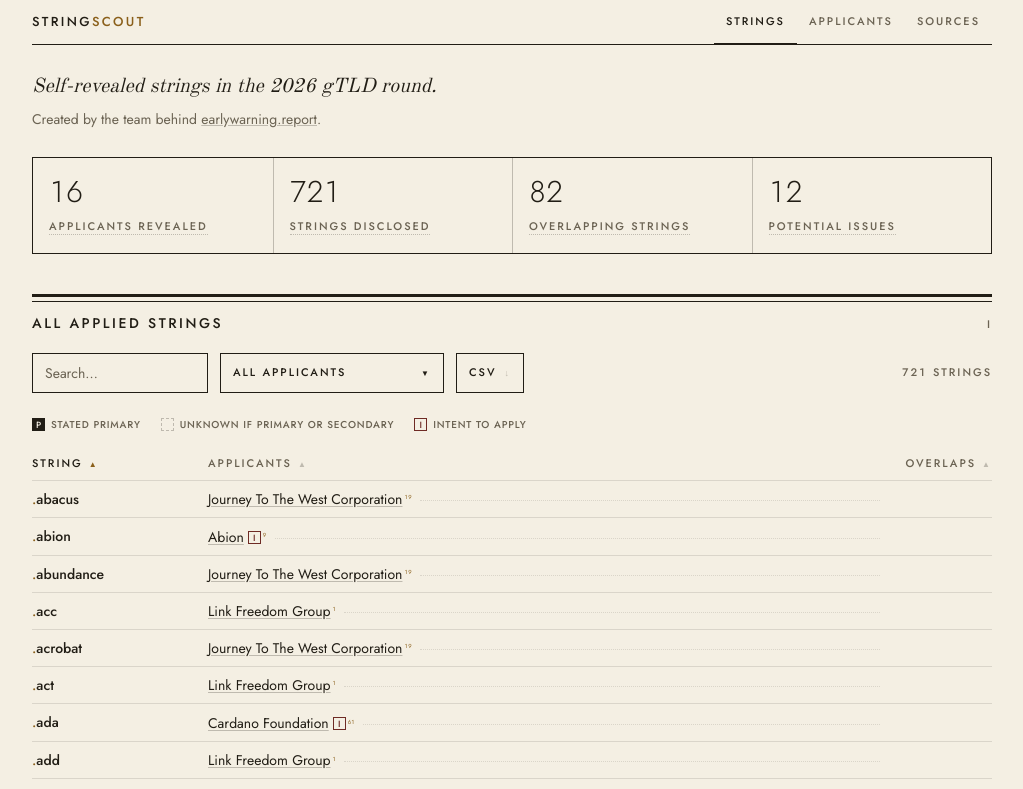
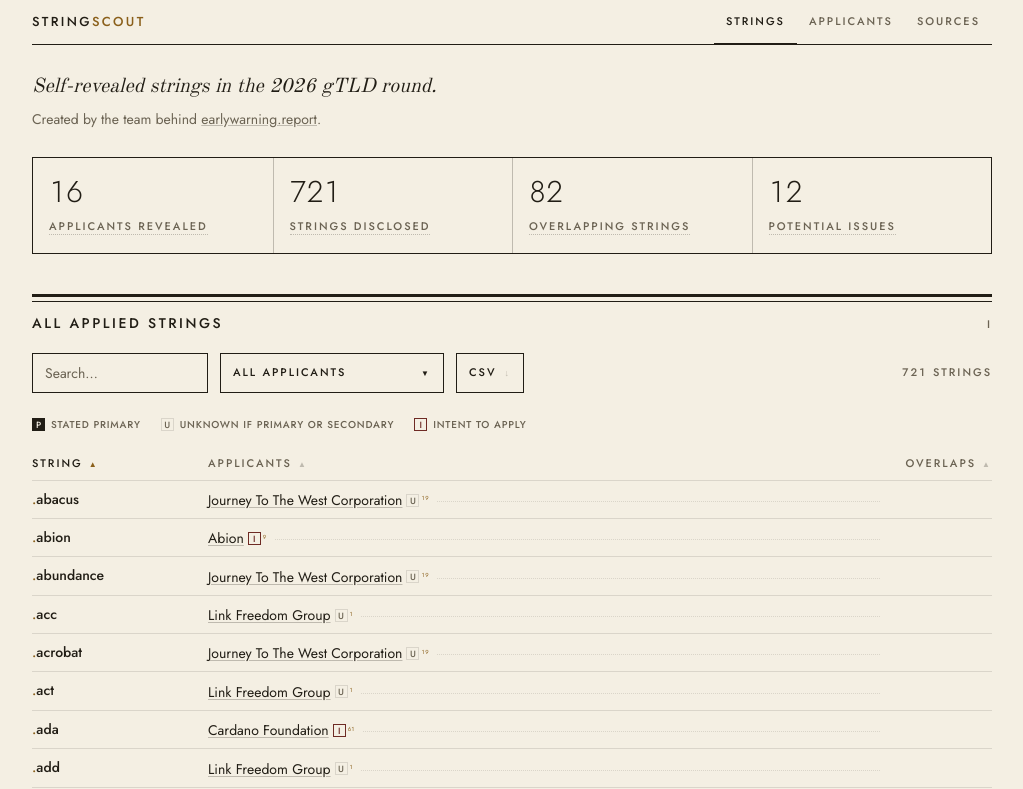
Before and after one commit to aslobodnik/stringscout, a Next.js app: page / in a window 1280 px wide. Shown: the top 789 px of the page, without its empty margins (128-1151 px from the left). Built offline with nearby package versions, Linux system fonts and the light colour scheme.

Commit message:
show the u block too, drop the ring on selected blocks

```diff
--- a/components/StringsTable.tsx
+++ b/components/StringsTable.tsx
@@ -144,40 +144,35 @@
 
 const MARK_LABEL = Object.fromEntries(MARKS.map((m) => [m.mark, m.label]));
 
-// How firmly an applicant tied itself to a string. "u" is 83% of all claims
-// and means only that nobody said — an absent block is the honest encoding,
-// and it keeps the two marks that carry information legible.
-const BLOCK: Partial<Record<Mark, string>> = {
+// How firmly an applicant tied itself to a string. Every claim carries one:
+// "u" is 83% of them and says only that nobody stated which, which a reader
+// should be told rather than left to infer from an absence. It is drawn at
+// hairline weight so the two marks that carry information still read first.
+const BLOCK: Record<Mark, string> = {
   p: "bg-ink text-paper border-ink",
+  u: "border-rule-faint text-ink-soft",
   i: "text-oxblood border-oxblood",
 };
 
 function Marker({
   mark,
   onFilter,
-  active,
 }: {
   mark: Mark;
   onFilter: (m: Mark) => void;
-  active: boolean;
 }) {
-  const style = BLOCK[mark];
-  if (!style) return null;
   return (
     // inline-block keeps the applicant button's underline from running beneath
     // the block: decorations are not drawn through an atomic inline
     <span className="group relative inline-block no-underline align-[0.1em]">
       <button
         type="button"
-        aria-pressed={active}
         aria-label={MARK_LABEL[mark]}
         onClick={(e) => {
           e.stopPropagation();
           onFilter(mark);
         }}
-        className={`ml-1 border w-[13px] h-[13px] leading-none text-[9px] font-medium uppercase cursor-pointer transition-colors duration-200 ease-in-out ${style} ${
-          active ? "ring-1 ring-gold" : ""
-        }`}
+        className={`ml-1 border w-[13px] h-[13px] leading-none text-[9px] font-medium uppercase cursor-pointer transition-colors duration-200 ease-in-out ${BLOCK[mark]}`}
       >
         {mark}
       </button>
@@ -302,15 +297,11 @@
               on ? "bg-ink text-paper" : "hover:bg-paper-deep"
             }`}
           >
-            {/* the swatch mirrors the row exactly: "u" has no block there, so
-                it shows as an empty one here */}
             <span
               aria-hidden
-              className={`inline-flex items-center justify-center w-[13px] h-[13px] text-[9px] font-medium uppercase leading-none border ${
-                BLOCK[mark] ?? "border-dashed border-rule"
-              }`}
+              className={`inline-flex items-center justify-center w-[13px] h-[13px] text-[9px] font-medium uppercase leading-none border ${BLOCK[mark]}`}
             >
-              {BLOCK[mark] ? mark : ""}
+              {mark}
             </span>
             <span
               className={`label !text-[10px] !tracking-[0.08em] ${
@@ -756,7 +747,6 @@
                           </button>
                           <Marker
                             mark={mark}
-                            active={markFilter === mark}
                             onFilter={(m) => {
                               setMarkFilter((v) => (v === m ? null : m));
                               setPage(0);
```
